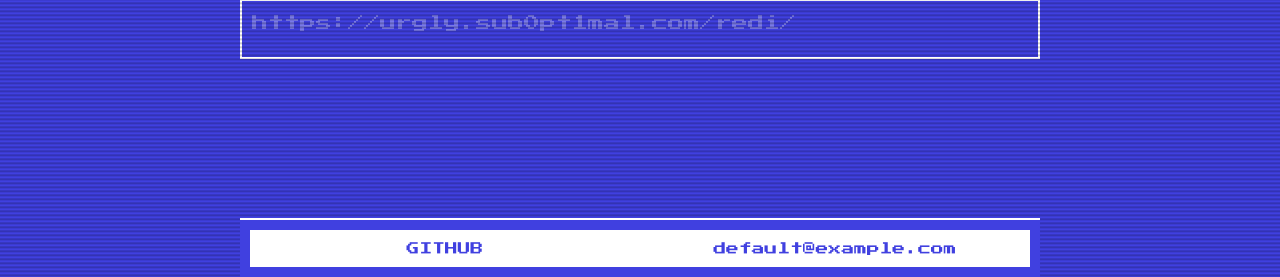
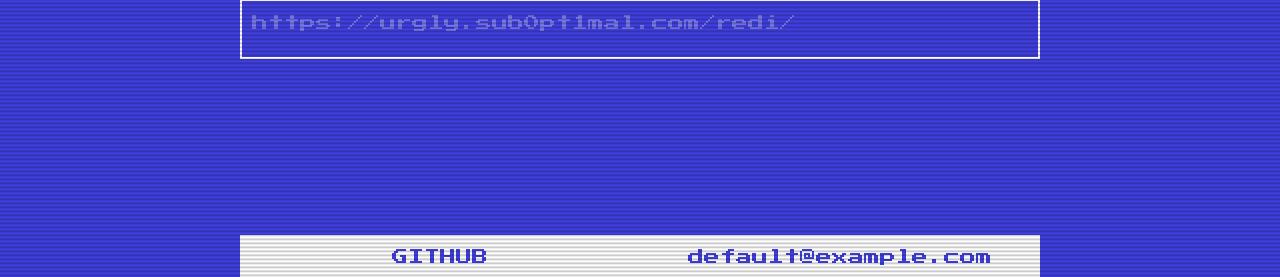
Before and after one commit to SUB0PT1MAL/urgly, a Flask app: page / in a window 1280 px wide. Shown: the part 523-800 px from the top of the page. Run offline with Flask 3, Linux system fonts and the light colour scheme.

Commit message:
Update styles.css

```diff
--- a/static/styles.css
+++ b/static/styles.css
@@ -244,7 +244,7 @@
     height: 100%;
     pointer-events: none;
     animation: scanline 10s linear infinite;
-    z-index: 1; /* Added to ensure the effect is above the screen */
+    z-index: 1;
 }
 
 footer {
@@ -256,11 +256,9 @@
     max-width: 800px;
     display: flex;
     justify-content: space-around;
-    padding: 10px;
     background-color: #4040e0;
     border-top: 2px solid #ffffff;
     box-sizing: border-box;
-    z-index: 1; /* Added to ensure the footer is above the scanline effect */
 }
 
 footer button {
@@ -271,7 +269,7 @@
     color: #4040e0;
     border: 2px solid #ffffff;
     cursor: pointer;
-    font-size: 0.8em;
+    font-size: 16px;
 }
 
 footer button:hover {
```
